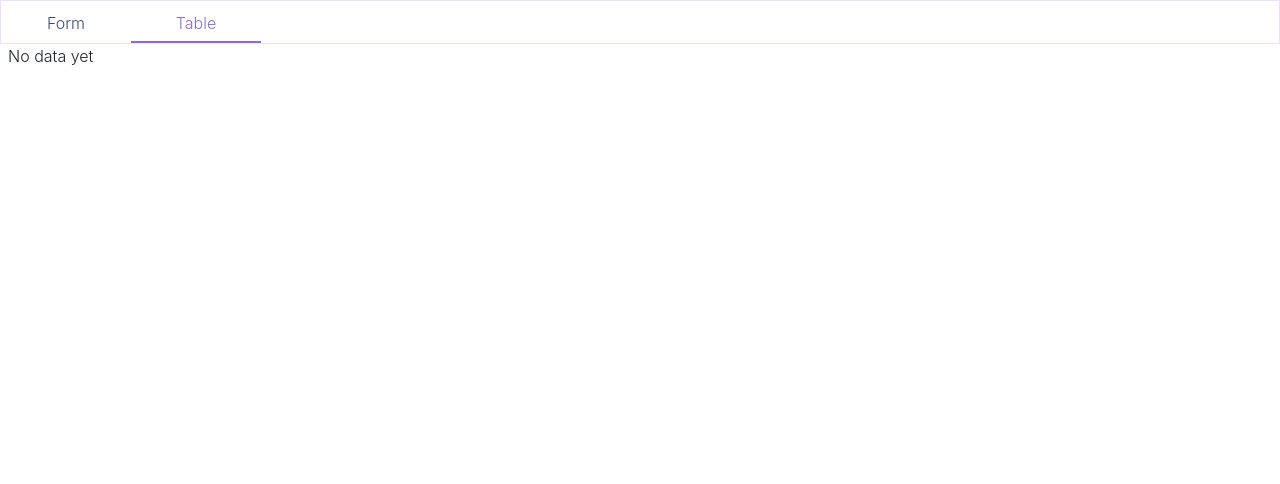
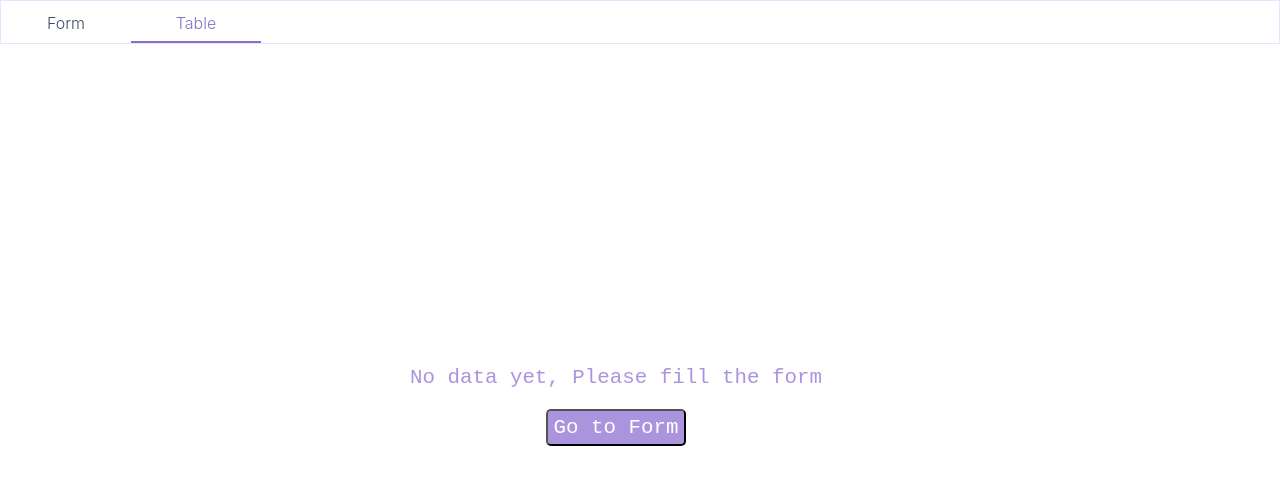
Before and after one commit to ArjobanSingh/react-form-and-table-app, a React (Create React App) app: page / in a window 1280 px wide. Both pictures are taken after a click on the element "Table". Shown: the top 484 px of the page. Built offline with nearby package versions, Linux system fonts and the light colour scheme.

Commit message:
test project completed

```diff
--- a/package.json
+++ b/package.json
@@ -10,6 +10,7 @@
     "react": "^16.13.1",
     "react-dom": "^16.13.1",
     "react-redux": "^7.2.0",
+    "react-responsive-modal": "^5.0.2",
     "react-scripts": "3.4.1",
     "redux": "^4.0.5",
     "redux-persist": "^6.0.0"
--- a/src/App.css
+++ b/src/App.css
@@ -140,6 +140,10 @@
   border-radius: 5px;
 }
 
+.input-boxes-error-border:focus{
+  outline: none !important;
+}
+
 
 .input-boxes-error-border{
   background: #FDFDFD 0% 0% no-repeat padding-box;
@@ -153,7 +157,7 @@
   color: #aaa;
   width: 105px;
   padding-left: 10px;
-  padding-top: 5px;
+  padding-top: 3px;
 }
 
 .POCI:before {
@@ -200,7 +204,8 @@
 .showError{
   display: flex;
   text-align: left;
-  font: Regular 14px/17px Roboto;
+  font-size: smaller;
+  font: Regular 12px/14px Roboto;
   letter-spacing: 0px;
   color: #E91E63;
   opacity: 1;
@@ -208,4 +213,51 @@
 
 .table-container{
   overflow-x: scroll;
+  overflow-y: visible;
 }
+
+/* modal Css */
+
+@keyframes customEnterAnimation {
+  0% {
+    transform: scale(0);
+  }
+  100% {
+    transform: scale(1);
+  }
+}
+@keyframes customLeaveAnimation {
+  0% {
+    transform: scale(1);
+  }
+  100% {
+    transform: scale(0);
+  }
+}
+
+.success-msg{
+  margin: 1rem;
+  color: #4F8A10;
+}
+
+.no-data-div{
+  width: 95%;
+  height: 90%;
+  position: absolute;
+  display: flex;
+  align-items: center;
+  justify-content: center;
+  flex-direction: column;
+  color: #AA94DE;
+  font-family: 'Courier New', Courier, monospace;
+  font-size: 1.3rem;
+  font-style: bold ;
+}
+
+.my-btn{
+  background: #AA94DE 0% 0% no-repeat padding-box;
+  border-radius: 3px;
+  opacity: 1;
+  border-radius: 5px;
+  color: white;
+}
--- a/src/components/Form.js
+++ b/src/components/Form.js
@@ -1,6 +1,9 @@
 import React, {useState, useRef, useEffect} from 'react';
 import PropTypes from 'prop-types';
 import InputType from "./InputType"
+
+import 'react-responsive-modal/styles.css';
+import { Modal } from 'react-responsive-modal';
 
 import {
         saveFormData,
@@ -15,6 +18,7 @@ import {
         resetData} from "../redux/actionCreators"
 
 import {connect} from "react-redux"
+
 const Form = props => {
 
     // for cleaning fields before unmounting
@@ -23,6 +27,9 @@ const Form = props => {
             props.resetVals()
         })
     }, [])
+
+    // state for success modal
+    const [open, setOpen] = useState(false)
 
     // temporary state for validating fields
     const [isPhoneValid, setPhoneValid] = useState(true)
@@ -58,6 +65,7 @@ const Form = props => {
     const submitForm = (e) => {
         e.preventDefault()
 
+        // regex expression to check, if form is not tmpty or just whitespace
         if (!(/\S/.test(props.tempValues.name)) ) {
             setNameValid(false)
             nameInputRef.current.focus();
@@ -66,7 +74,7 @@ const Form = props => {
             setNameValid(true)
         }
 
-        if (!(/\S/.test(props.tempValues.phoneVal)) || ! phonenumber(props.tempValues.phoneVal)) {
+        if (!(/\S/.test(props.tempValues.phoneVal)) || !phonenumber(props.tempValues.phoneVal)) {
             setPhoneValid(false)
             phoneInputRef.current.focus();
             return
@@ -94,6 +102,7 @@ const Form = props => {
         }
         props.saveFormData(data)
             props.resetVals()
+            setOpen(true)
             nameInputRef.current.focus()
             // props.resetData()
             return
@@ -102,7 +111,12 @@ const Form = props => {
 
 
     const chanegPhoneVal = (event) => {
-        props.phoneVal(event.target.value)
+        // let isNum = /^\d+$/.test(event.target.value);
+
+        // if (isNum) props.phoneVal(event.target.value)
+        if (!isNaN(event.target.value)) {
+            props.phoneVal(event.target.value)
+        }
     }
     const changeNameVal = (event) => {
         props.nameVal(event.target.value)
@@ -125,6 +139,7 @@ const Form = props => {
 
 
     return (
+        <>
         <form className="formContainer">
             <div className="leftInputBox">
                 <InputType type="text"
@@ -189,6 +204,21 @@ const Form = props => {
                     onClick={submitForm}/>
             </div>
         </form>
+        <Modal
+            open={open}
+            onClose={() => setOpen(false)}
+            center
+            classNames={{
+                animationIn: 'customEnterAnimation',
+                animationOut: 'customLeaveAnimation',
+              }}
+            animationDuration={1000}
+            >
+            <p className="success-msg">
+                Thank you for completing the information.
+            </p>
+        </Modal>
+        </>
     );
 };
 
--- a/src/components/InputType.js
+++ b/src/components/InputType.js
@@ -20,7 +20,7 @@ const InputType = props => {
                         "input-boxes input-boxes-error-border" }
                     id={props.uId}
                     value={props.value}
-                    required autoFocus maxLength="10"
+                    required maxLength="10"
                     onChange={props.changeValue}
                     ref={props.reference}
                 />
@@ -28,7 +28,7 @@ const InputType = props => {
                     className={props.isValid ?
                                 "hideError":
                                 "showError"}>
-                        Phone number is invalid, Please type 10 digit valid number
+                        Error: Phone number is invalid, Please type 10 digit valid number
                 </p>
                <br />
             </div>
@@ -120,14 +120,14 @@ const InputType = props => {
                 className={props.isValid ?
                     "hideError":
                     "showError"}>
-                        Invalid Email address, Please type in valid email address
+                        Error: Invalid or empty Email address.
                 </p>
             :
                 <p
                     className={props.isValid ?
                                 "hideError":
                                 "showError"}>
-                    This is required field
+                    Error: This is required field
                 </p>
             }
             <br />
--- a/src/components/Table.js
+++ b/src/components/Table.js
@@ -1,19 +1,15 @@
 import React from 'react';
 import PropTypes from 'prop-types';
-import { MDBDataTableV5} from 'mdbreact';
+import { MDBDataTableV5, MDBDataTable } from 'mdbreact';
 
 const Table = (props) => {
-    return (<MDBDataTableV5
+    return (<MDBDataTable
                 hover
                 entriesOptions={[5, 20, 25]}
                 entries={5}
                 pagesAmount={4}
                 data={props.data}
-                fullPagination
                 bordered
-                searchTop
-                searchBottom={false}
-                pagingTop
             />
     );
 }
--- a/src/components/TablePage.js
+++ b/src/components/TablePage.js
@@ -2,6 +2,7 @@ import React from 'react';
 import PropTypes from 'prop-types';
 import Table from './Table'
 
+import {openFormPage} from "../redux/actionCreators"
 import {connect} from 'react-redux'
 
 
@@ -22,7 +23,7 @@ const TablePage = props => {
               {
                 label: 'Phone Number',
                 field: 'phoneVal',
-                sort: 'asc',
+                sort: 'asc'
               },
               {
                 label: 'Email',
@@ -32,23 +33,23 @@ const TablePage = props => {
               {
                 label: 'Service Rating',
                 field: 'serviceRadioSelected',
-                sort: 'desc',
+                sort: 'asc',
               },
               {
                 label: 'Bevarage Rating',
                 field: 'bevarageRadioSelected',
-                sort: 'desc',
+                sort: 'asc',
               },
               {
                 label: 'Cleaniness Rating',
                 field: 'cleaninessRadioSelected',
-                sort: 'desc',
+                sort: 'asc',
 
               },
               {
                 label: 'Overall Rating',
                 field: 'overallRadioSelected',
-                sort: 'desc',
+                sort: 'asc',
 
 
               }
@@ -62,7 +63,12 @@ const TablePage = props => {
             <div className="table-container">
                 <Table data={tableData}/>
             </div>:
-            <div>No data yet</div>}
+            <div className="no-data-div">
+              <p><b>No data yet, Please fill the form</b></p>
+              <button
+              class="my-btn"
+              onClick={() => props.openFormPage()}>Go to Form</button>
+            </div>}
         </div>
     );
 };
@@ -76,4 +82,6 @@ const mapStateToProps = (state) => {
         savedData : state.savedFromData
     }
 }
-export default connect(mapStateToProps)(TablePage);
+
+const mapDispatchToProps = {openFormPage}
+export default connect(mapStateToProps, mapDispatchToProps)(TablePage);
--- a/src/redux/reducers.js
+++ b/src/redux/reducers.js
@@ -71,7 +71,7 @@ function savedFromData(state =  [], action) {
 
     switch(action.type) {
         case SAVE_FORM_DATA:
-            return [...state, action.payload.data]
+            return [action.payload.data, ...state]
         case RESET_FORM_HISTORY:
             return []
         default:
```
Also changed, not shown: 1 other file (tests, documents, lock files or other folders).
